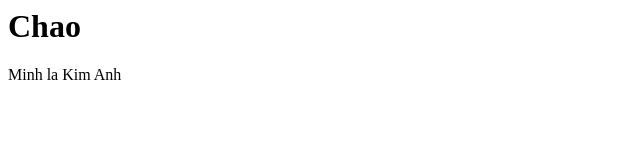
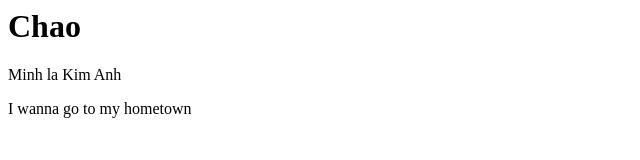
Before and after one commit to kimanhskymn/KimAnh-s-Project, a plain HTML site: page index.html in a window 1280 px wide. Shown: the whole page, without its empty margins (0-640 px from the left). Drawn offline with Linux system fonts and the light colour scheme.

Commit message:
them dong que huong

```diff
--- a/index.html
+++ b/index.html
@@ -1,2 +1,3 @@
 <h1>Chao</h1>
 <p>Minh la Kim Anh</p>
+<p>I wanna go to my hometown</p>
```
